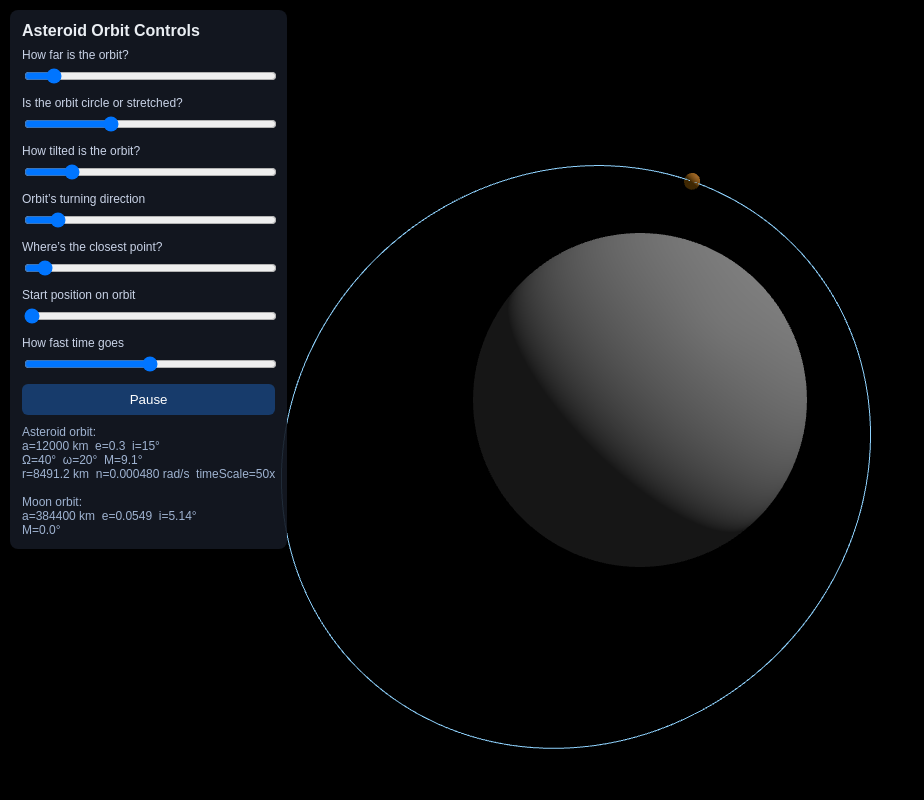
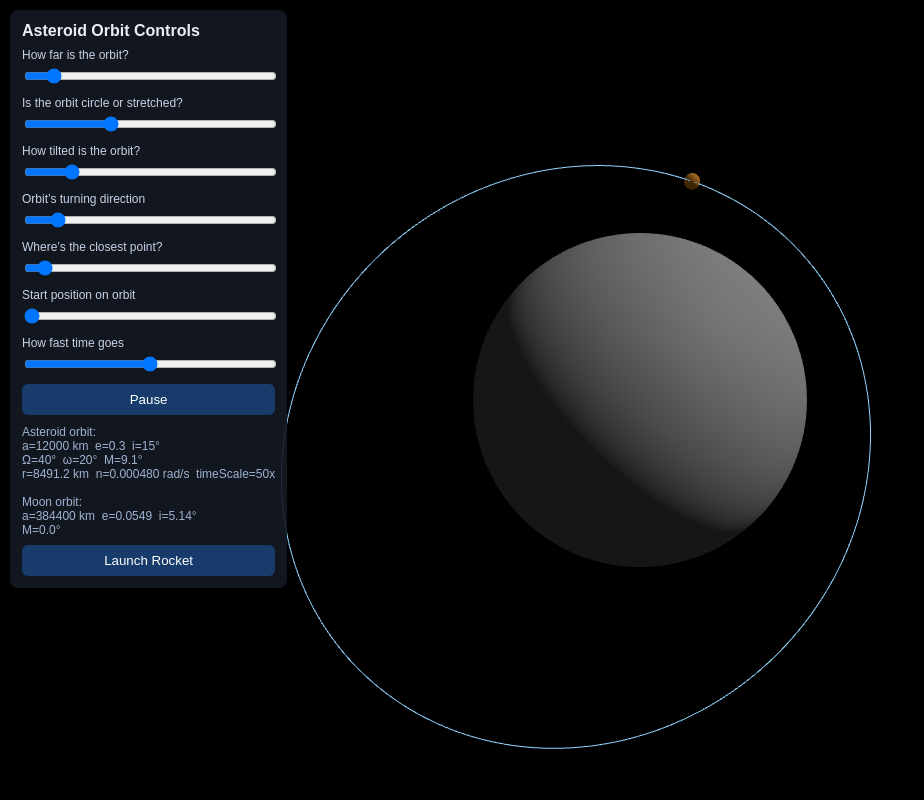
Before and after one commit to AnthKaram/asteroid-sim, a Flask app: page / in a window 1280 px wide. Shown: the whole page, without its empty margins (0-924 px from the left). Run offline with Flask 3, Linux system fonts and the light colour scheme.

Commit message:
commit ya hbabibi

```diff
--- a/templates/index.html
+++ b/templates/index.html
@@ -247,6 +247,45 @@
       scene.add(damage);
     }
 
+    // Add a button to launch the rocket
+    const launchButton = document.createElement('button');
+    launchButton.textContent = 'Launch Rocket';
+    launchButton.style.marginTop = '8px';
+    document.getElementById('ui').appendChild(launchButton);
+
+    let rocket = null;
+    let rocketLaunched = false;
+
+    // Function to create and launch the rocket
+    function launchRocket() {
+      if (rocketLaunched) return; // Prevent multiple launches
+
+      // Create the rocket
+      const rocketGeom = new THREE.CylinderGeometry(100, 100, 400, 32); // Increased size
+      const rocketMat = new THREE.MeshPhongMaterial({ color: 0xffffff }); // Changed to white
+      rocket = new THREE.Mesh(rocketGeom, rocketMat);
+      rocket.position.set(0, 6371 + 200, 0); // Start slightly above Earth's surface
+      scene.add(rocket);
+
+      rocketLaunched = true;
+    }
+
+    launchButton.addEventListener('click', launchRocket);
+
+    // Function to check rocket collision with the asteroid
+    function checkRocketCollision() {
+      if (!rocket) return;
+
+      const distanceToAsteroid = rocket.position.distanceTo(asteroid.position);
+      if (distanceToAsteroid <= 300) { // Asteroid's radius
+        scene.remove(rocket); // Remove the rocket
+        scene.remove(asteroid); // Destroy the asteroid
+        createExplosion(asteroid.position); // Trigger explosion at the asteroid's position
+        rocket = null;
+        rocketLaunched = false;
+      }
+    }
+
     // Animation state
     let running = true;
     let t0 = performance.now() / 1000; // seconds
@@ -282,6 +321,13 @@
         markDamageOnEarth(collisionPoint); // Mark damage on Earth's surface
 
         scene.remove(asteroid); // Remove asteroid from the scene
+      }
+
+      // Update rocket position if launched
+      if (rocket) {
+        const direction = new THREE.Vector3().subVectors(asteroid.position, rocket.position).normalize();
+        rocket.position.add(direction.multiplyScalar(100)); // Reduced speed even more
+        checkRocketCollision();
       }
 
       // Moon orbit mean motion
```
